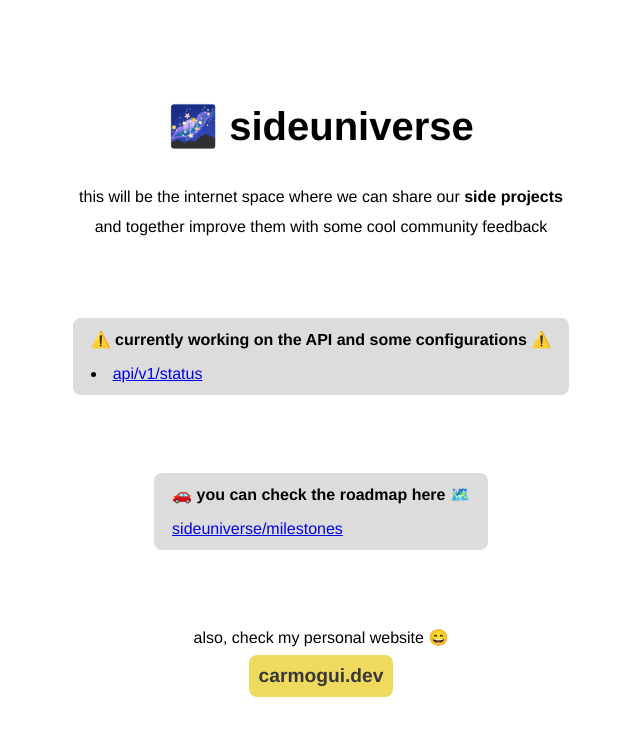
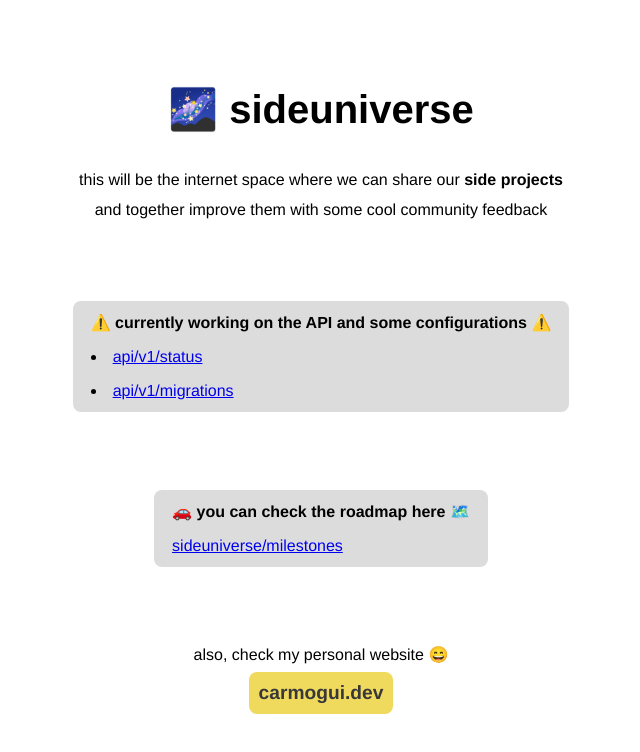
Before and after one commit to carmogui/sideuniverse, a Next.js app: page / in a window 1280 px wide. Shown: the top 752 px of the page, without its empty margins (319-959 px from the left). Built offline with nearby package versions, Linux system fonts and the light colour scheme.

Commit message:
update api list in under construction page

```diff
--- a/components/under-construction/index.jsx
+++ b/components/under-construction/index.jsx
@@ -23,6 +23,11 @@ export function UnderConstruction() {
           <li>
             <a href="api/v1/status" target="_blank">
               api/v1/status
+            </a>
+          </li>
+          <li>
+            <a href="api/v1/migrations" target="_blank">
+              api/v1/migrations
             </a>
           </li>
         </div>
```
